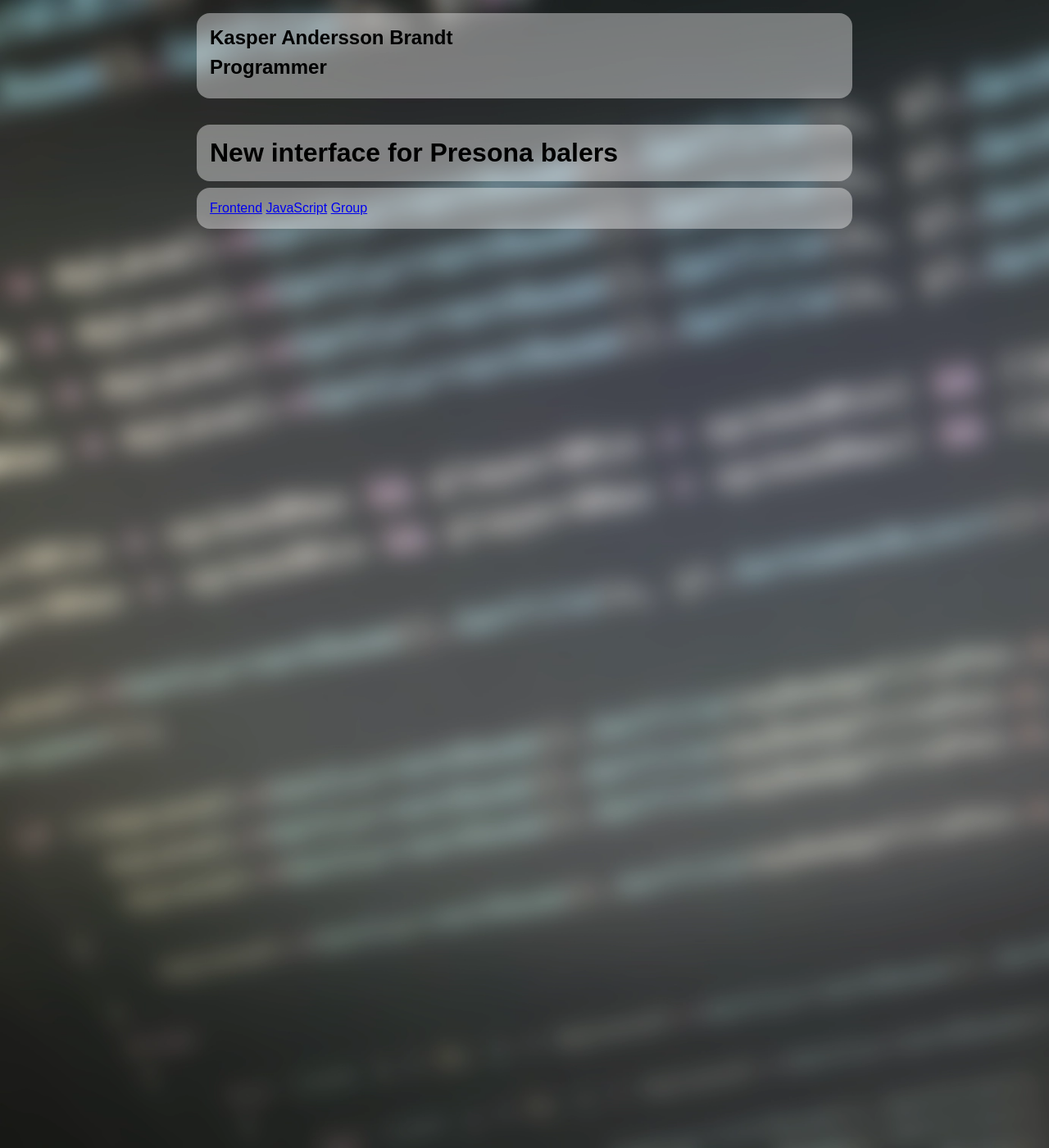
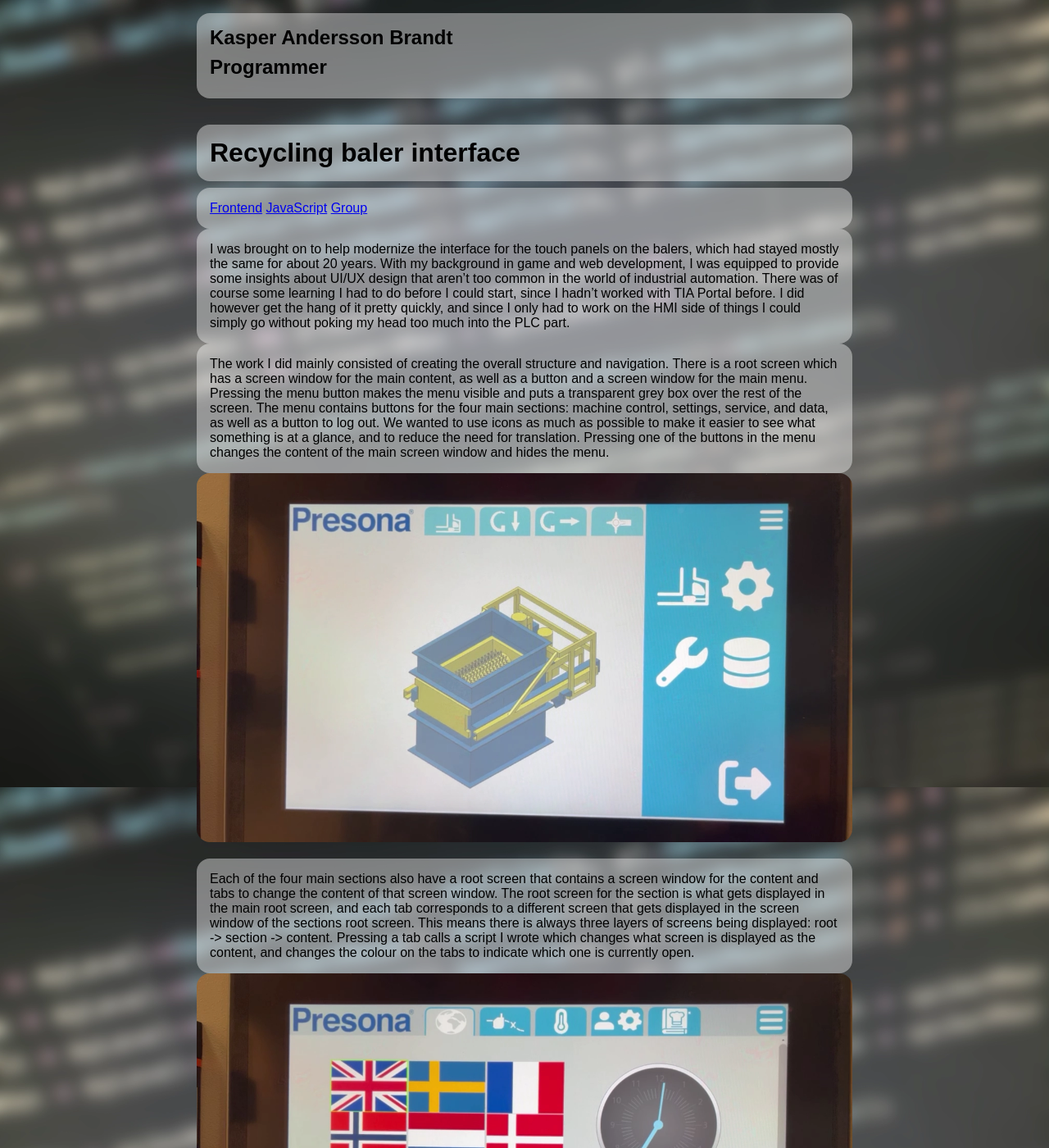
Before and after one commit to kasperab/kasperab.github.io, a Jekyll site: the page built from _posts/2024-04-26-presona.md, in a window 1280 px wide and 1400 px high. Shown: the whole window at 82% size. Built offline with Jekyll 4.4.1, drawn with Linux system fonts in a browser that asks for light colours; some of the changed text lies outside the part shown.

Commit message:
Added content to Presona page

```diff
--- a/_posts/2024-04-26-presona.md
+++ b/_posts/2024-04-26-presona.md
@@ -1,6 +1,23 @@
 ---
-title: New interface for Presona balers
-permalink: presona
+title: Recycling baler interface
+description: Modern user interface for recycling balers. Made for Presona.
 category: Frontend
 tags: JavaScript Group
+web: "https://presona.se"
 ---
+
+I was brought on to help modernize the interface for the touch panels on the balers, which had stayed mostly the same for about 20 years. With my background in game and web development, I was equipped to provide some insights about UI/UX design that aren't too common in the world of industrial automation. There was of course some learning I had to do before I could start, since I hadn't worked with TIA Portal before. I did however get the hang of it pretty quickly, and since I only had to work on the HMI side of things I could simply go without poking my head too much into the PLC part.
+
+The work I did mainly consisted of creating the overall structure and navigation. There is a root screen which has a screen window for the main content, as well as a button and a screen window for the main menu. Pressing the menu button makes the menu visible and puts a transparent grey box over the rest of the screen. The menu contains buttons for the four main sections: machine control, settings, service, and data, as well as a button to log out. We wanted to use icons as much as possible to make it easier to see what something is at a glance, and to reduce the need for translation. Pressing one of the buttons in the menu changes the content of the main screen window and hides the menu.
+
+{% include img.html name="presona1" %}
+
+Each of the four main sections also have a root screen that contains a screen window for the content and tabs to change the content of that screen window. The root screen for the section is what gets displayed in the main root screen, and each tab corresponds to a different screen that gets displayed in the screen window of the sections root screen. This means there is always three layers of screens being displayed: root -> section -> content. Pressing a tab calls a script I wrote which changes what screen is displayed as the content, and changes the colour on the tabs to indicate which one is currently open.
+
+{% include img.html name="presona2" %}
+
+The main root screen also contains a screen window for the login screen and a transparent grey background, which are both displayed when you are logged out.
+
+{% include img.html name="presona3" %}
+
+The last thing in the root screen is the Presona logo in the top left corner. It is always visible and holds a special secret. When logged out, you can press the P to open an [Easter egg video game I also made](bale).
```
Also changed, not shown: images/presona1.webp (added), images/presona2.webp (added), images/presona3.webp (added).
